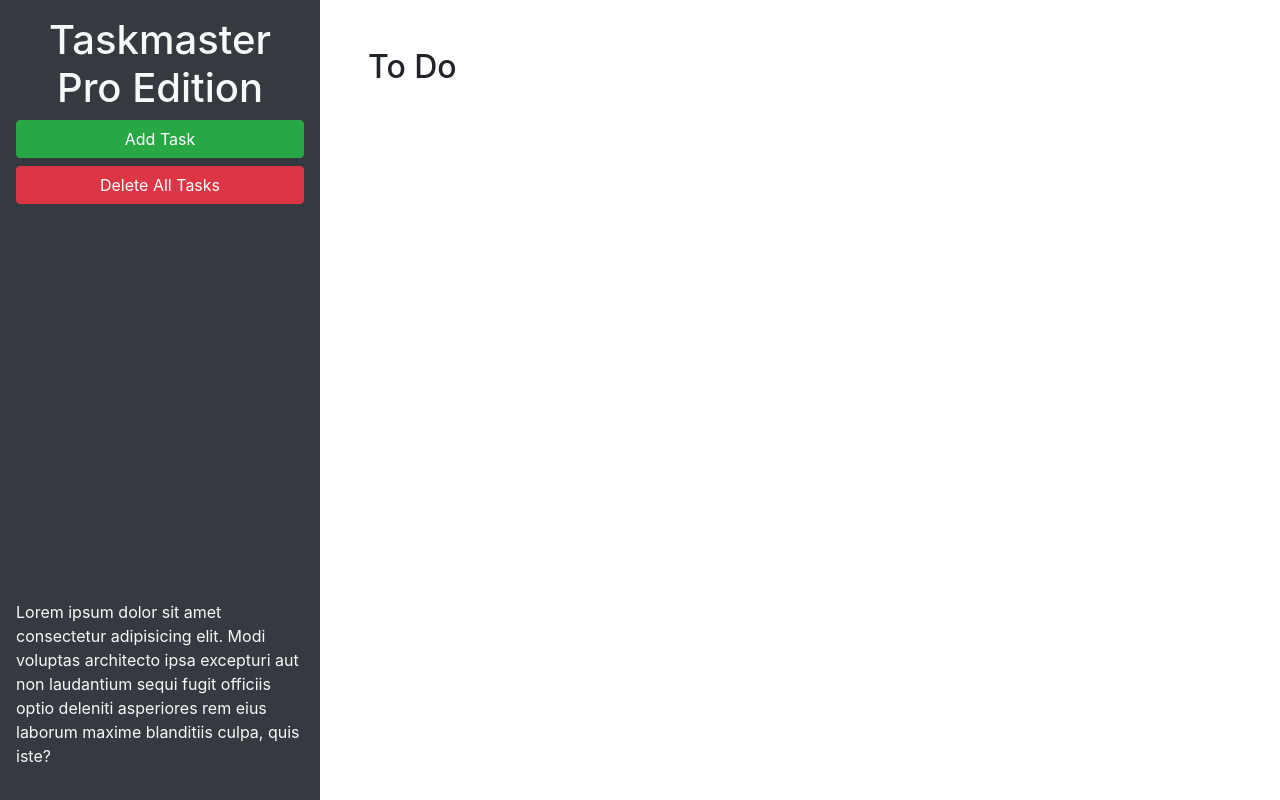
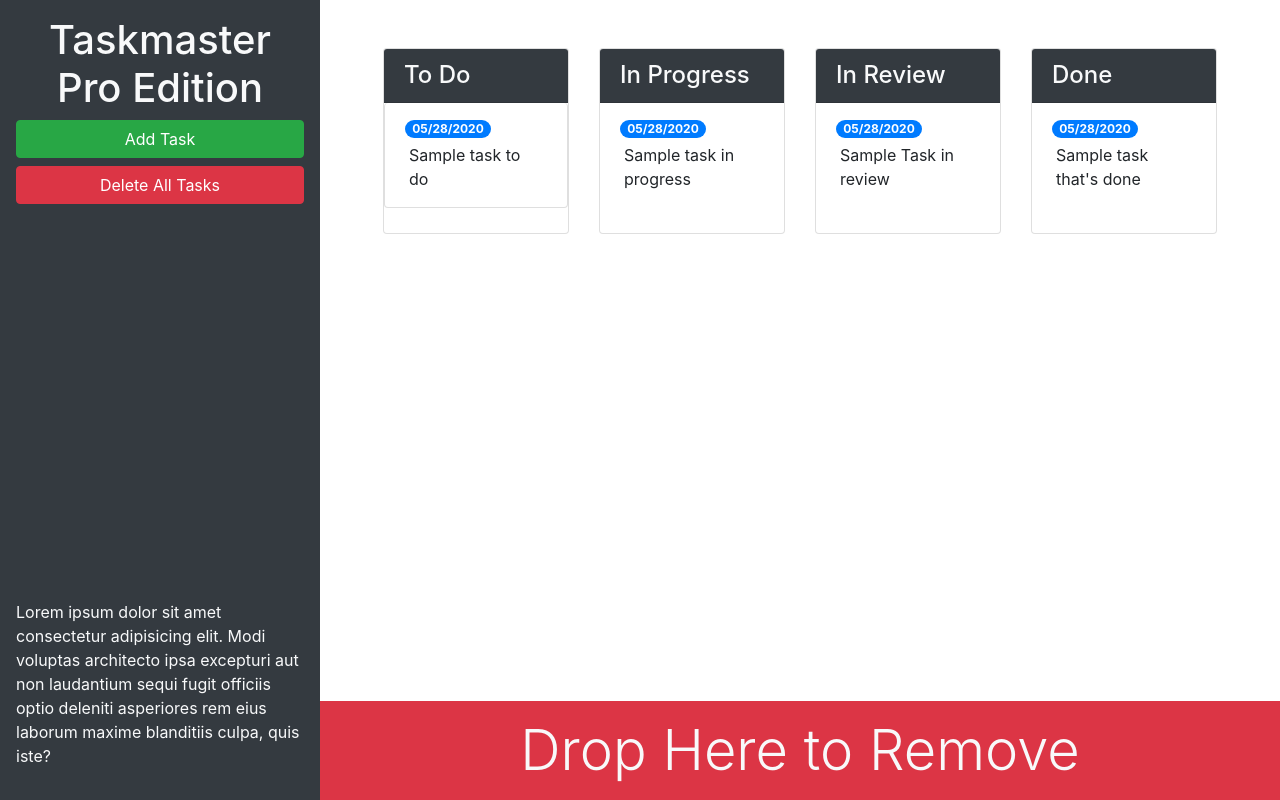
Before and after one commit to TOVTC/taskmaster-pro-scscbc, a plain HTML site: page index.html in a window 1280 px wide. Drawn offline with nearby package versions, Linux system fonts and the light colour scheme.

Commit message:
added Bootstrap grid layout and utilities

```diff
--- a/index.html
+++ b/index.html
@@ -13,20 +13,84 @@
 <body>
 
   <div class="row min-vh-100 no-gutters">
-    <header class="col-12 col-lg-3 bg-dark text-light d-flex flex-column p-4 p-lg-3">
+    <header class="col-12 col-lg-3 bg-dark text-light sticky-top d-flex flex-column p-4 p-lg-3">
       <h1 class="text-center">Taskmaster Pro Edition</h1>
       <button id="create-task" class="btn btn-block btn-success" data-toggle="modal" data-target="#task-form-modal">Add
         Task</button>
       <button id="remove-tasks" class="btn btn-block btn-danger">Delete All Tasks</button>
-      <p class="mt-auto">Lorem ipsum dolor sit amet consectetur adipisicing elit. Modi voluptas architecto ipsa
+      <p class="mt-auto d-none d-lg-block">Lorem ipsum dolor sit amet consectetur adipisicing elit. Modi voluptas architecto ipsa
         excepturi aut non
         laudantium sequi fugit officiis optio deleniti asperiores rem eius laborum maxime blanditiis culpa, quis iste?
       </p>
     </header>
-    <main class="col-12 col-lg-9">
-      <div class="m-5">
-        <h2>To Do</h2>
-        <ul id="list-toDo" class="list-group"> </ul>
+    <main class="col-12 col-lg-9 d-flex flex-column">
+      <div class="m-5 row justify-content-around">
+        <!--in progress start-->
+        <div class="col-12 col-md-6 col-xl-3 mb-3">
+          <div class="card">
+            <h4 class="card-header bg-dark text-light">
+              To Do
+            </h4>
+            <ul id="list-toDo" class="list-group" list-group-flush>
+              <li class="list-group-item">
+                <span class="badge badge-primary badge-pill">05/28/2020</span>
+                <p class="m-1">Sample task to do</p>
+              </li>
+            </ul>
+          </div>
+        </div>
+        <!--to do end-->
+        <!--in progress start-->
+        <div class="col-12 col-md-6 col-xl-3 mb-3">
+          <div class="card">
+            <h4 class="card-header bg-dark text-light">
+              In Progress
+            </h4>
+            <ul id="list-inProgress" class="list-group list-group-flush">
+              <li class="list-group-item">
+                <span class="badge badge-primary badge-pill">05/28/2020</span>
+                <p class="m-1">Sample task in progress</p>
+              </li>
+            </ul>
+          </div>
+        </div>
+        <!--in progress end-->
+        <!--in review start-->
+        <div class="col-12 col-md-6 col-xl-3 mb-3">
+          <div class="card">
+            <h4 class="card-header bg-dark text-light">
+              In Review
+            </h4>
+            <ul id="list-inReview" class="list-group list-group-flush">
+              <li class="list-group-item">
+                <span class="badge badge-primary badge-pill">05/28/2020</span>
+                <p class="m-1">Sample Task in review</p>
+              </li>
+            </ul>
+          </div>
+        </div>
+        <!--in review end-->
+        <!--done start-->
+        <div class="col-12 col-md-6 col-xl-3 mb-3">
+          <div class="card">
+            <h4 class="card-header bg-dark text-light">
+              Done
+            </h4>
+            <ul id="list-done" class="list-group list-group-flush">
+              <li class="list-group-item">
+                <span class="badge badge-primary badge-pill">05/28/2020</span>
+                <p class="m-1">Sample task that's done</p>
+              </li>
+            </ul>
+          </div>
+        </div>
+        <!--done end-->
+      </div>
+      <!--drop area-->
+      <div class="mt-auto" id="trash">
+        <div class="w-100 bg-danger p-3 text-center text-light display-4">
+          Drop Here to Remove
+        </div>
       </div>
     </main>
   </div>
@@ -46,11 +110,11 @@
           <form>
             <div class="form-group">
               <label for="modalTaskDescription">Task description</label>
-              <textarea id="modalTaskDescription" rows="3"></textarea>
+              <textarea id="modalTaskDescription" rows="3" class="form-control"></textarea>
             </div>
             <div class="form-group">
               <label for="modalDueDate">Due date</label>
-              <input type="text" id="modalDueDate" placeholder="mm/dd/yyyy" autocomplete="off" />
+              <input type="text" class="form-control" id="modalDueDate" placeholder="mm/dd/yyyy" autocomplete="off" />
             </div>
           </form>
         </div>
```
